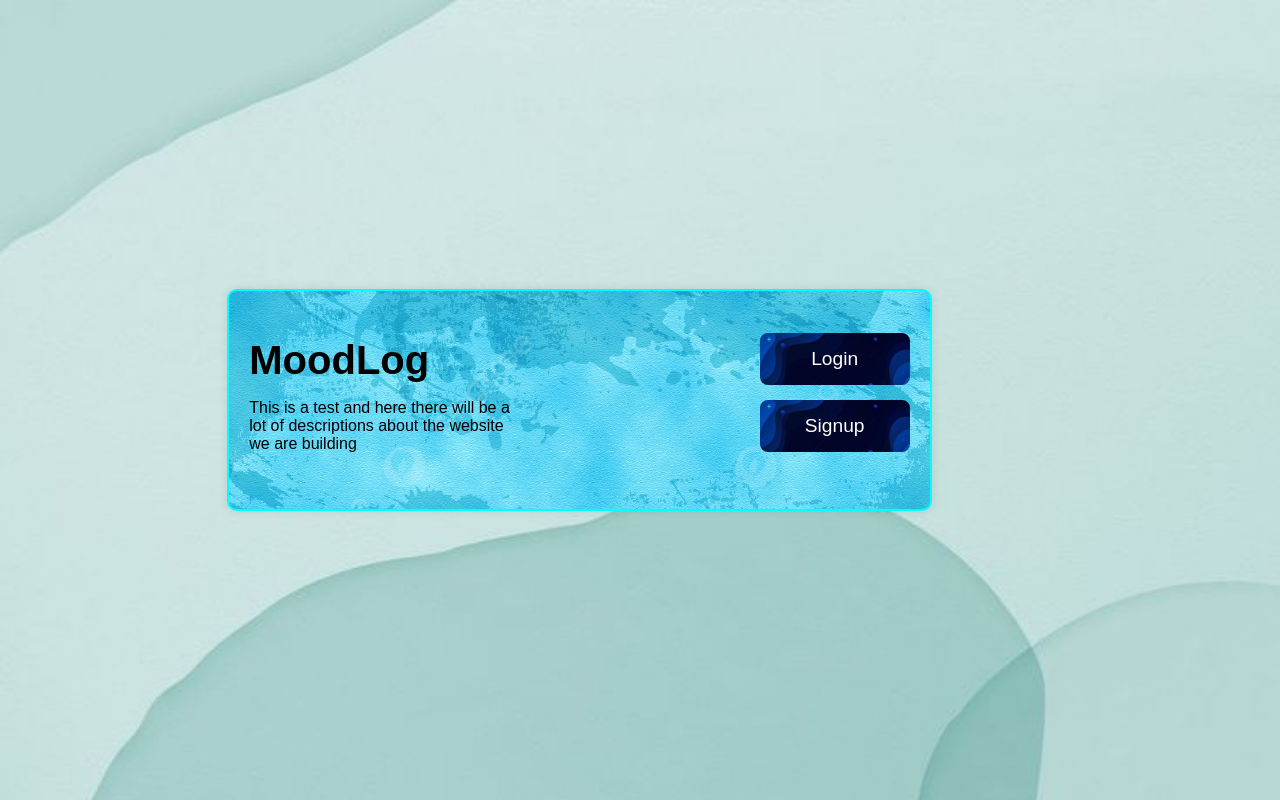
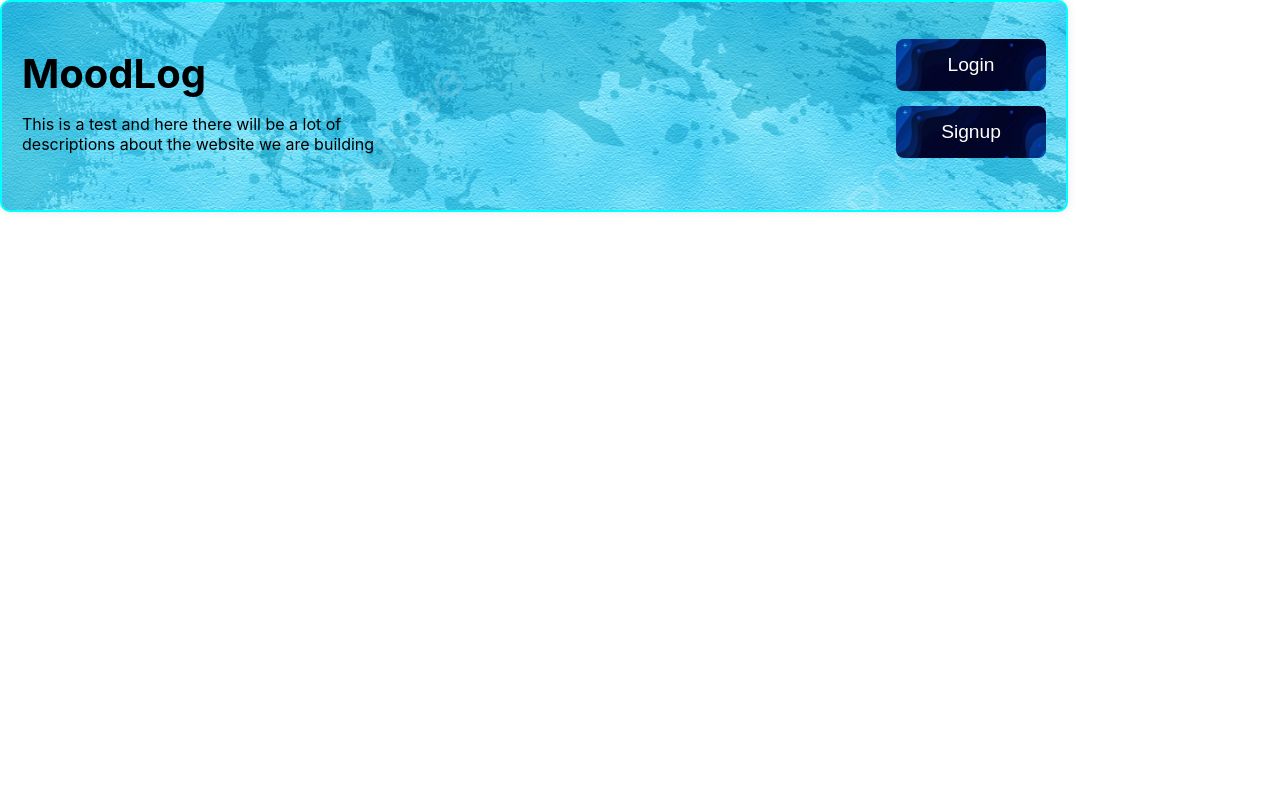
Before and after one commit to therealahnaf/Journal-Website, a React (Create React App) app in the folder frontend/: page / in a window 1280 px wide. Built offline with nearby package versions, Linux system fonts and the light colour scheme.

Commit message:
updated home.css

```diff
--- a/frontend/src/Components/Home/Home.css
+++ b/frontend/src/Components/Home/Home.css
@@ -1,4 +1,4 @@
-body {
+.home-body {
     margin: 0;
     padding: 0;
     font-family: Arial, sans-serif;
```
